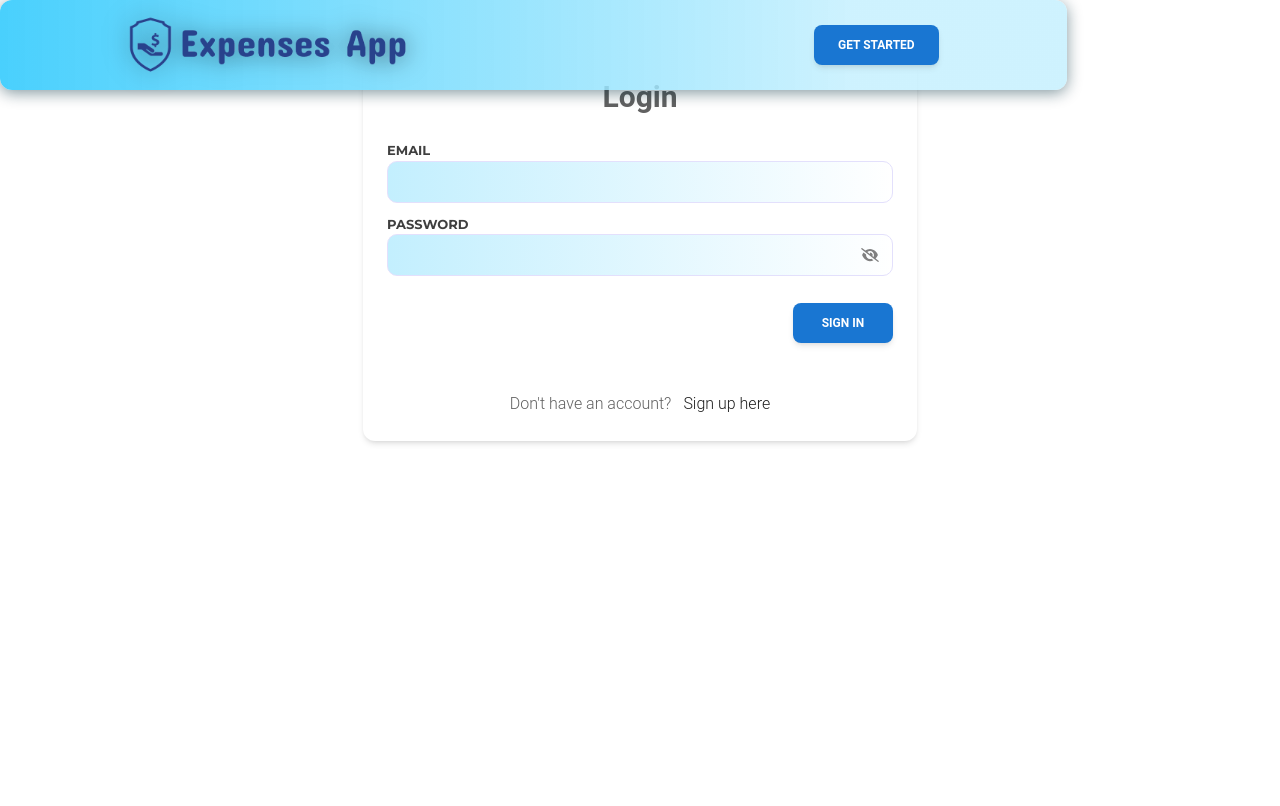
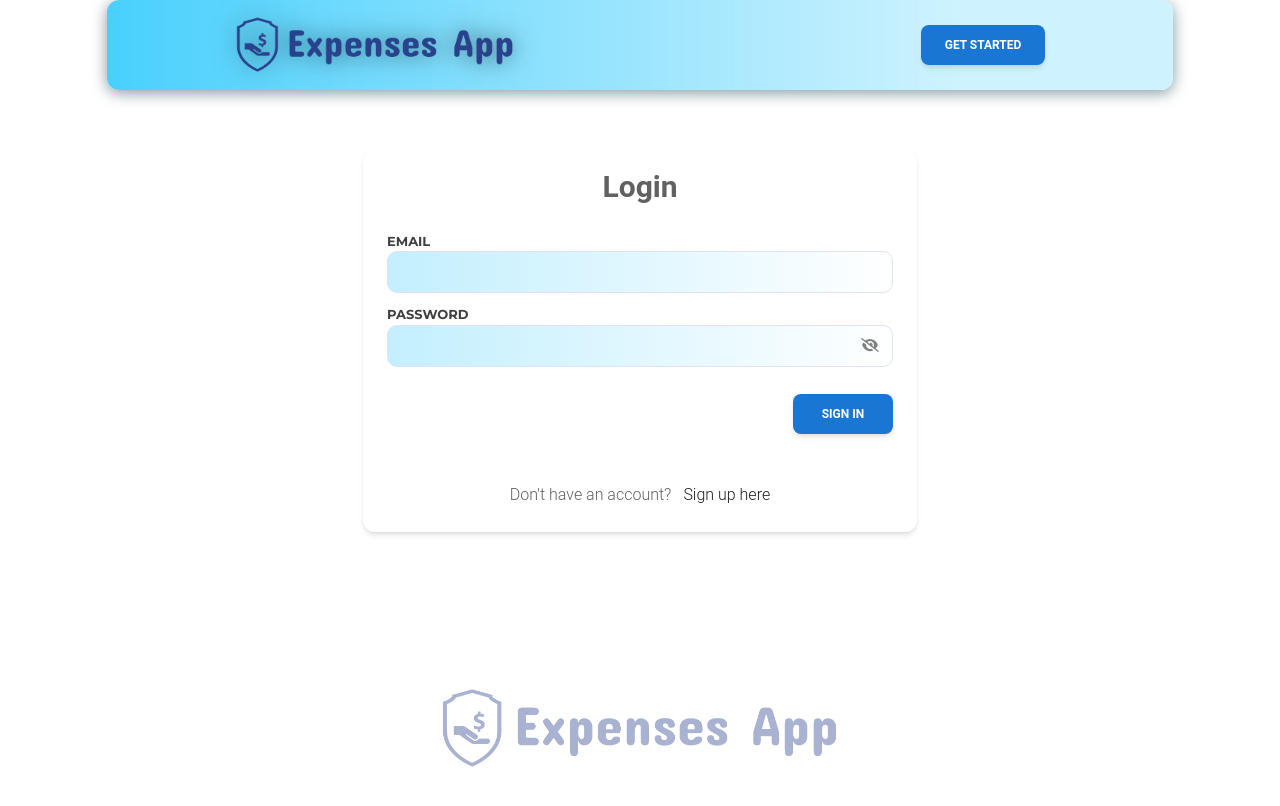
Before and after one commit to gerOrtiz/expenses-app, a Next.js app: page /login in a window 1280 px wide. Shown: the top 806 px of the page. Built offline with nearby package versions, Linux system fonts and the light colour scheme; no server answers.

Commit message:
Fix header classes shifting between pages

```diff
--- a/app/login/page.tsx
+++ b/app/login/page.tsx
@@ -3,6 +3,8 @@ import { getServerSession } from 'next-auth';
 // import { authOptions } from "../api/auth/[...nextauth]/route";
 import { authOptions } from '@/lib/authOptions';
 import { redirect } from 'next/navigation';
+import Image from 'next/image';
+import logoImg from '@/assets/transparent-logo.png';
 
 async function retrieveSession() {
 	const session = await getServerSession(authOptions);
@@ -24,10 +26,13 @@ export default async function UserFormPage() {
         {isSigningUp && <SignUpForm></SignUpForm>}
         {!isSigningUp && <LoginForm></LoginForm>}
       </main> */}
-			<main className="container flex py-2 justify-self-center justify-center">
+			<main className="container flex flex-col py-2 justify-self-center justify-between items-center min-h-[90vh]">
 				<h1 className="sr-only">Login screen</h1>
 				<div className="lg:w-2/4 w-full text-center flex flex-col p-0 lg:mx-6 mx-4 my-6 items-center overflow-auto">
 					<LoginLayout />
+				</div>
+				<div className="flex justify-center items-center w-full my-8">
+					<Image src={logoImg} alt="Expenses app logo" width={400} className="opacity-40" />
 				</div>
 			</main>
 		</>
--- a/app/page.tsx
+++ b/app/page.tsx
@@ -8,7 +8,7 @@ import LandingpPage from "@/components/landingPage/landingPage";
 export default function Home() {
 	return (
 		<>
-			<main className="flex justify-self-center justify-center">
+			<main className="flex justify-self-center justify-center mb-8 lg:mb-3">
 				<div className=" w-full text-center flex flex-col p-0  items-center overflow-auto">
 					<LandingpPage />
 					{/* <section className="flex">
--- a/components/dashboard/reports/reportView.js
+++ b/components/dashboard/reports/reportView.js
@@ -18,7 +18,7 @@ export default function ReportViewer(props) {
 			setTableData(data);
 		}
 		retrieveData();
-	}, [dateFilter, retrieveData, props.reportType]);
+	}, [dateFilter, props.reportType]);
 
 
 
--- a/components/landingPage/landingPage.tsx
+++ b/components/landingPage/landingPage.tsx
@@ -1,12 +1,9 @@
 'use client';
-
-import accountingImage from "@/assets/accounting.jpg";
 import calculatorImg from "@/assets/calculator.jpg";
 import moneyImg from "@/assets/money.jpg";
 import reports from "@/assets/reports.jpg";
 import tax from "@/assets/tax.jpg";
 import savings from "@/assets/savings.jpg";
-import charts from "@/assets/charts.jpg";
 import { Button, Card, CardBody, CardHeader, Typography } from "@material-tailwind/react";
 import Image from "next/image";
 import Link from "next/link";
@@ -58,7 +55,7 @@ function LandingpPage() {
 		</section>
 
 
-		<section id="about" className="w-full flex flex-col mt-8 p-6 m-6">
+		<section id="about" className="max-w-full flex flex-col mt-8 p-6 m-6">
 			<div className="lg:w-3/5 sm:w-full flex flex-col gap-4 self-center">
 				<Typography variant="h2" color="black"  >{`Take Control of Your Personal Finances`}</Typography>
 				<Typography variant="paragraph" color="gray" className=" text-lg" >
--- a/components/ui/main-header.module.css
+++ b/components/ui/main-header.module.css
@@ -3,7 +3,7 @@
 	justify-content: space-between;
 	align-items: center;
 	padding: 16px;
-	position: fixed;
+	/* position: fixed; */
 	z-index: 5;
 	top: 0;
 	box-shadow: 0px 3px 15px 0px rgba(1, 45, 60, 0.49);
--- a/components/ui/main-header.tsx
+++ b/components/ui/main-header.tsx
@@ -20,7 +20,7 @@ export default function MainHeader() {
 	const [backgroundClass, setBackgroundClass] = useState<string>(classes.filled);
 
 	useEffect(() => {
-		if (pathname !== '/') return;
+		if (pathname !== '/') return setBackgroundClass(classes.filled);
 		const heroHeight = window.innerHeight;
 		const handleScroll = () => {
 			if (window.scrollY <= heroHeight) {
@@ -41,7 +41,7 @@ export default function MainHeader() {
 	}
 	return (
 		<>
-			<header className={`w-11/12 lg:w-10/12 rounded-xl place-self-center  ${classes.header} ${backgroundClass}`}>
+			<header className={`w-11/12 lg:w-10/12 rounded-xl place-self-center ${pathname === '/' ? 'fixed' : 'sticky'}  ${classes.header} ${backgroundClass}`}>
 				<div className="lg:flex hidden w-full justify-between items-center">
 					<Link className={classes.logo} href="/" aria-label="Go to homepage">
 						<Image src={logoImg} alt="Expenses logo" width={280} priority />
```
